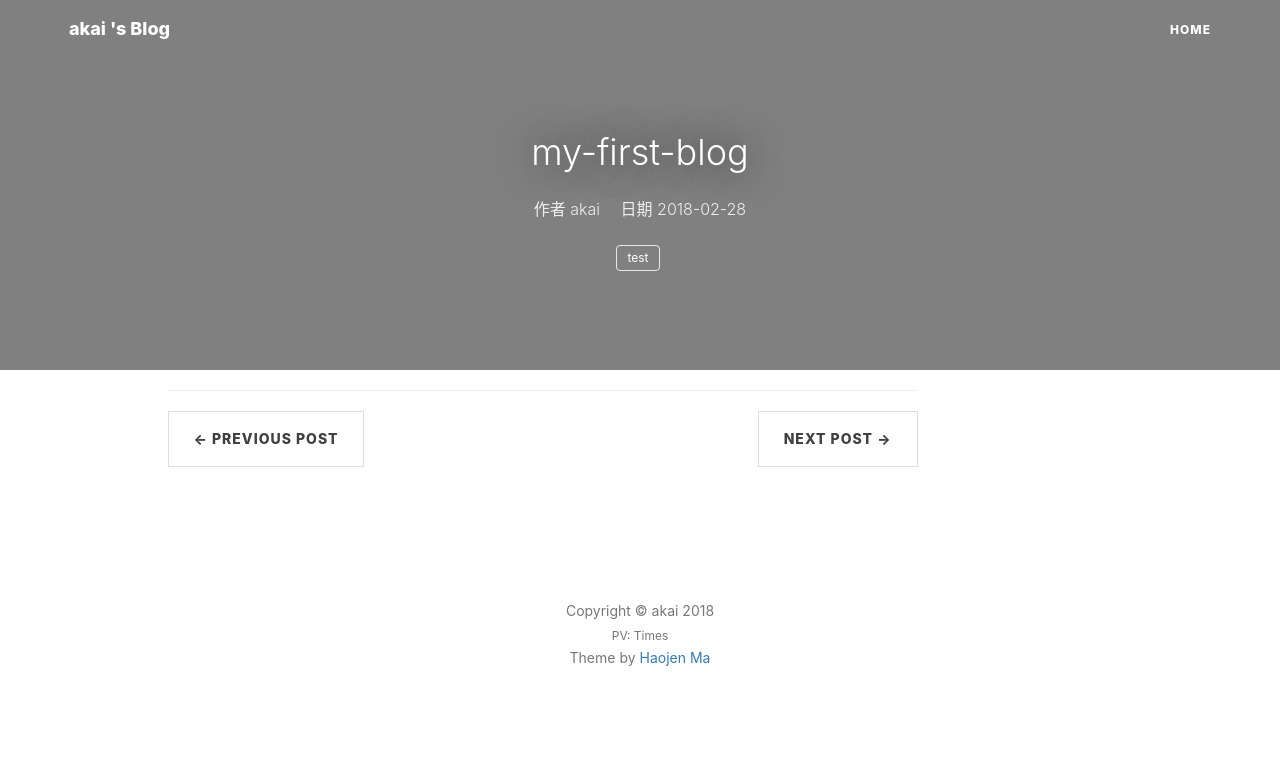
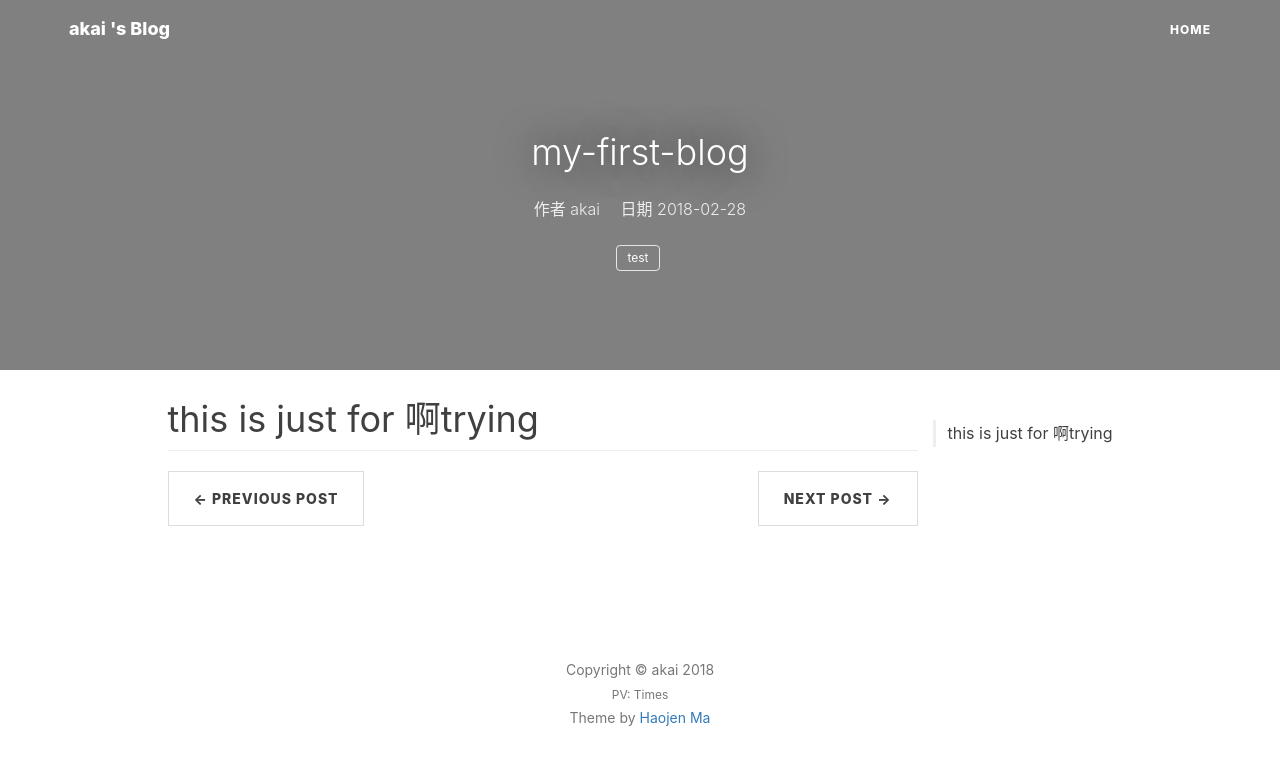
Before and after one commit to akai717/akai, a plain HTML site: page 2018/02/28/my-first-blog/index.html in a window 1280 px wide. Drawn offline with nearby package versions, Linux system fonts and the light colour scheme; some packages are replaced by stand-ins of ours; a script that the page names is missing.

Commit message:
Site updated: 2018-04-08 18:56:03

```diff
--- a/2018/02/28/my-first-blog/index.html
+++ b/2018/02/28/my-first-blog/index.html
@@ -168,7 +168,7 @@
         <div class="row">
             <!-- Post Container -->
             <div class="col-lg-8 col-lg-offset-1 col-sm-9 post-container">
-
+                <h1 id="this-is-just-for-啊trying"><a href="#this-is-just-for-啊trying" class="headerlink" title="this is just for 啊trying"></a>this is just for 啊trying</h1>
                 <hr>
 
 
@@ -198,7 +198,7 @@
 
             <div class="hidden-xs col-sm-3 toc-col">
                 <div class="toc-wrap">
-
+                    <ol class="toc"><li class="toc-item toc-level-1"><a class="toc-link" href="#this-is-just-for-啊trying"><span class="toc-text">this is just for 啊trying</span></a></li></ol>
                 </div>
             </div>
         </div>
```
Also changed, not shown: index.html (+1 -1 lines).
